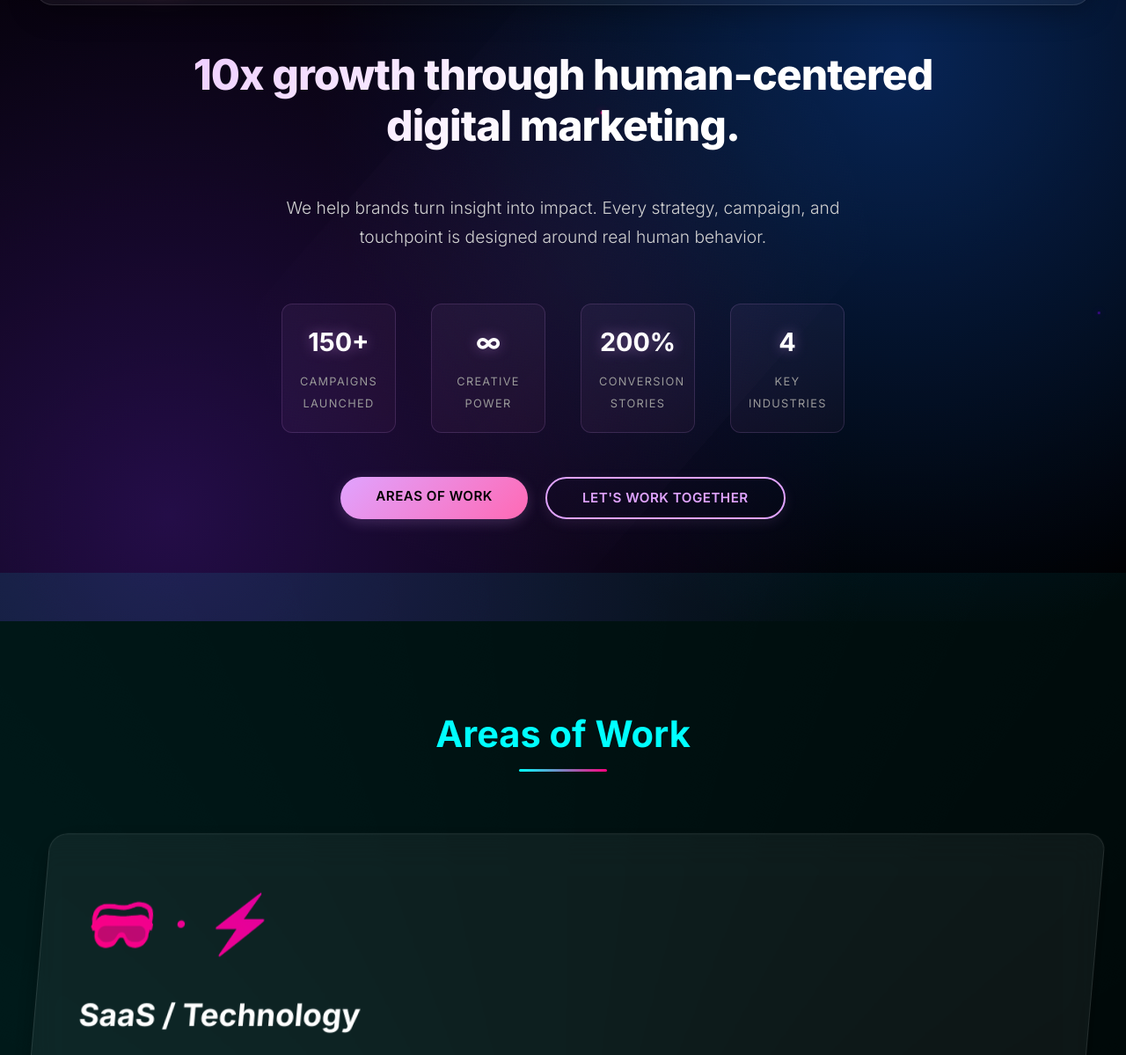
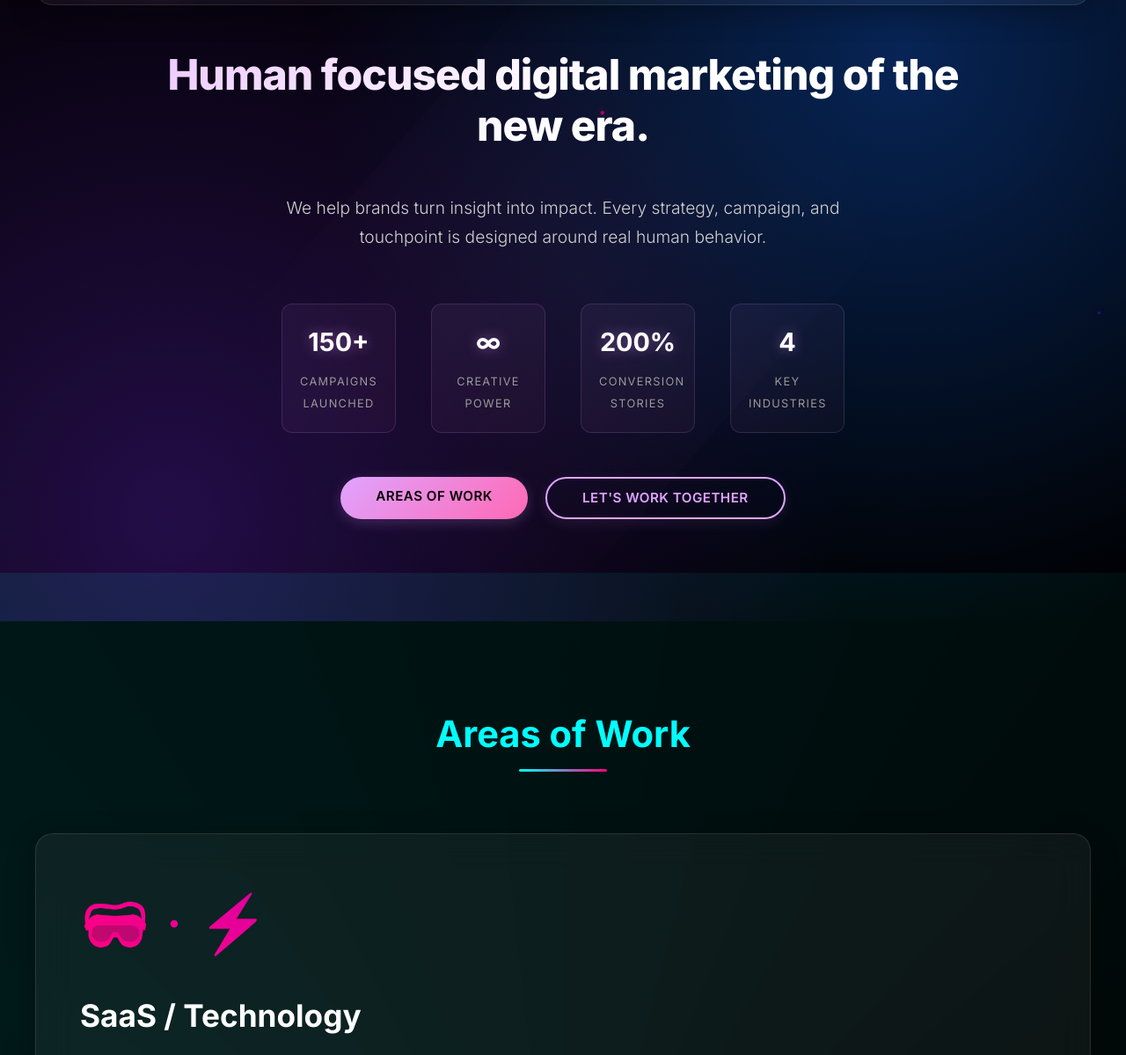
Before and after one commit to luneyo/luneyo, a plain HTML site: page index.html in a window 1280 px wide. Shown: the part 94-1293 px from the top of the page at 88% size. Drawn offline with Linux system fonts and the light colour scheme.

Commit message:
feature pane made rectangle

```diff
--- a/index.html
+++ b/index.html
@@ -51,7 +51,7 @@
     <!-- Section 1: Hero -->
     <section class="hero" id="home">
         <div class="hero-content">
-            <h1>10x growth through human-centered digital marketing.</h1>
+            <h1>Human focused digital marketing of the new era.</h1>
 
             <div class="hero-description">
                 <p>
--- a/luneyo-css.css
+++ b/luneyo-css.css
@@ -700,11 +700,11 @@ https://templatemo.com/tm-597-neural-glass
  .feature-content {
      flex: 1;
      padding: 50px;
-     transform: skew(-5deg);
+     transform: none !important;
      transition: all 0.4s ease;
 }
  .feature-content:hover {
-     transform: skew(-5deg) translateY(-10px);
+     transform: none !important;
      box-shadow: 0 30px 60px rgba(0, 255, 255, 0.2);
 }
  .feature-visual {
```
